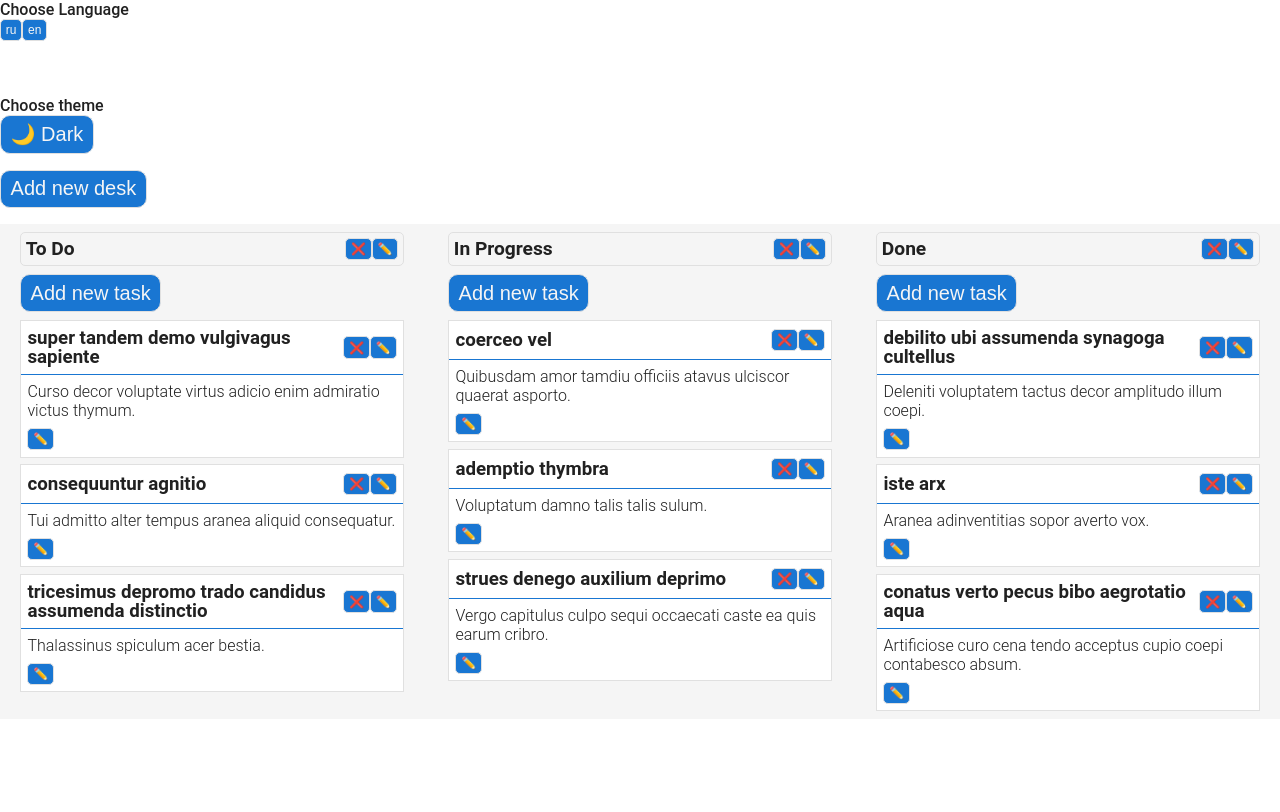
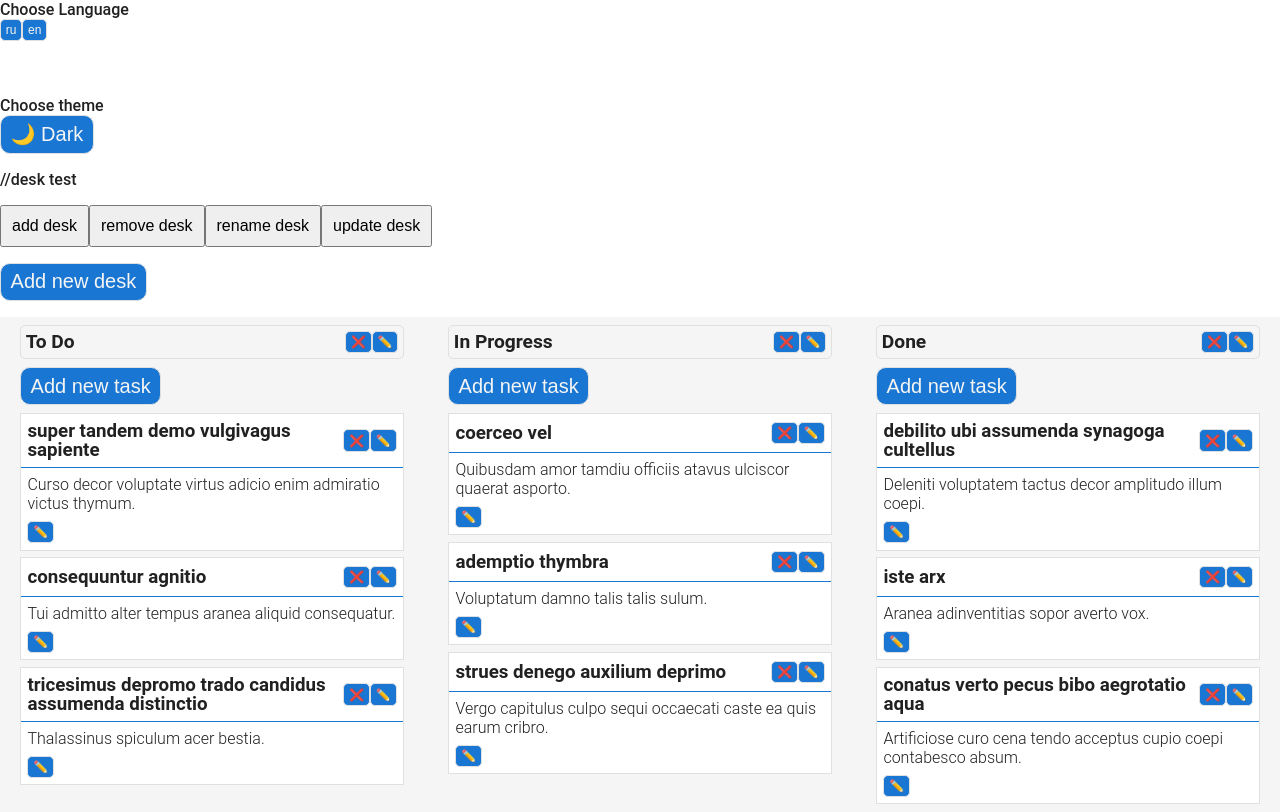
Before and after one commit to Podexus23/kanban, a React (Vite) app: page / in a window 1280 px wide. Built offline with nearby package versions, Linux system fonts and the light colour scheme.

Commit message:
feat: preps for desk redux move

```diff
--- a/src/App.jsx
+++ b/src/App.jsx
@@ -8,6 +8,13 @@ import DesksPlace from "./features/DesksPlace/DesksPlace.jsx";
 import Button from "./components/Button.jsx";
 import useLocalStorage from "./hooks/useLocalStorage.jsx";
 import { initializeTheme, toggleTheme } from "./features/theme/themeSlice.js";
+import {
+  addDesk,
+  initializeDesksData,
+  removeDesk,
+  renameDesk,
+  updateDeskData,
+} from "./features/DesksPlace/desksSlice.js";
 
 const makeTask = () => {
   return {
@@ -33,17 +40,19 @@ const initDesks = [
 ];
 
 function App() {
-  const [lng, setLng] = useLocalStorage("doska_lng", "en");
+  const [_, setLng] = useLocalStorage("doska_lng", "en");
   const [deskData, setDeskData] = useLocalStorage("doska_data", initDesks);
   const { t, i18n } = useTranslation();
 
-  // const stateData = useSelector((state) => state.desks);
   const { theme } = useSelector((state) => state.theme);
+  const { desks } = useSelector((state) => state.desks);
   const dispatch = useDispatch();
 
   useEffect(() => {
     dispatch(initializeTheme());
+    dispatch(initializeDesksData());
   }, [dispatch]);
+  console.log(desks);
 
   return (
     <div className={styles.app}>
@@ -80,7 +89,45 @@ function App() {
           }}
         />
       </div>
-
+      //desk test
+      <div>
+        <button
+          style={{ padding: "10px", fontSize: "1rem" }}
+          onClick={() => {
+            dispatch(addDesk({ name: "some new desk", data: [] }));
+          }}
+        >
+          add desk
+        </button>
+        <button
+          style={{ padding: "10px", fontSize: "1rem" }}
+          onClick={() => {
+            dispatch(removeDesk("To Do"));
+          }}
+        >
+          remove desk
+        </button>
+        <button
+          style={{ padding: "10px", fontSize: "1rem" }}
+          onClick={() => {
+            dispatch(renameDesk("To Do", "To Done"));
+          }}
+        >
+          rename desk
+        </button>
+        <button
+          style={{ padding: "10px", fontSize: "1rem" }}
+          onClick={() => {
+            dispatch(
+              updateDeskData("Done", [
+                { text: "some data", title: "this is title", id: "this is id" },
+              ])
+            );
+          }}
+        >
+          update desk
+        </button>
+      </div>
       <DesksPlace desks={deskData} onSetDesk={setDeskData} />
     </div>
   );
--- a/src/features/DesksPlace/DesksPlace.jsx
+++ b/src/features/DesksPlace/DesksPlace.jsx
@@ -14,15 +14,17 @@ function DesksPlace({ desks, onSetDesk }) {
   const deskNames = desks.map((desk) => desk.name);
 
   //desk management
-  function handleAddNewDesk(e) {
+  function handleAddNewDesk() {
     onSetDesk((desks) => [
       ...desks,
       { name: `${t("desk.newDeskTitle")}${desks.length}`, data: [] },
     ]);
   }
+
   function handleDeleteDesk(id) {
     onSetDesk((desks) => desks.filter((desk) => desk.name !== id));
   }
+
   function handleRenameDeskTitle(oldName, newName) {
     onSetDesk((desks) =>
       desks.map((desk) => {
@@ -34,7 +36,6 @@ function DesksPlace({ desks, onSetDesk }) {
 
   //обновлять такски
   const handleDeskUpdate = (deskName, data) => {
-    console.log(data);
     const newDesks = desks.map((desk) => {
       if (desk.name === deskName) {
         desk.data = data;
--- a/src/features/DesksPlace/desksSlice.js
+++ b/src/features/DesksPlace/desksSlice.js
@@ -1,5 +1,5 @@
 import { faker } from "@faker-js/faker";
-import { createSlice } from "@reduxjs/toolkit";
+import { createAsyncThunk, createSlice } from "@reduxjs/toolkit";
 
 const makeTask = () => {
   return {
@@ -9,33 +9,124 @@ const makeTask = () => {
   };
 };
 
+// const initialState = {
+//   desks: [
+//     {
+//       name: "To Do",
+//       data: [...Array.from({ length: 3 }, () => makeTask())],
+//     },
+//     {
+//       name: "In Progress",
+//       data: [...Array.from({ length: 3 }, () => makeTask())],
+//     },
+//     {
+//       name: "Done",
+//       data: [...Array.from({ length: 3 }, () => makeTask())],
+//     },
+//   ],
+// };
+
 const initialState = {
   desks: [
     {
       name: "To Do",
-      data: [...Array.from({ length: 3 }, () => makeTask())],
+      data: [],
     },
     {
       name: "In Progress",
-      data: [...Array.from({ length: 3 }, () => makeTask())],
+      data: [],
     },
     {
       name: "Done",
-      data: [...Array.from({ length: 3 }, () => makeTask())],
+      data: [],
     },
   ],
 };
+
+const saveToLocalStorage = (state) => {
+  try {
+    console.log("hi");
+    localStorage.setItem("kan_data", JSON.stringify(state));
+  } catch (error) {
+    console.error("LocalStorage save Error: ", error);
+  }
+};
+
+export const initializeDesksData = createAsyncThunk(
+  "desks/initialize",
+  async (_, { getState }) => {
+    const { desks } = getState().desks;
+    const desksLoc = localStorage.getItem("kan_data");
+    return desksLoc ? JSON.parse(desksLoc) : desks;
+  }
+);
 
 export const desksSlice = createSlice({
   name: "desks",
   initialState,
   reducers: {
-    addDesk: (state, action) => state.desks.push(action.payload),
-    removeDesk: (state, action) =>
-      state.desks.filter((desk) => desk.id != action.payload),
+    addDesk: {
+      reducer: (state, action) => {
+        state.desks.push(action.payload);
+      },
+      prepare(data) {
+        return {
+          payload: data,
+          meta: { save: true },
+        };
+      },
+    },
+    removeDesk: {
+      reducer: (state, action) => {
+        state.desks = state.desks.filter(
+          (desk) => desk.name !== action.payload
+        );
+      },
+      prepare(data) {
+        return {
+          payload: data,
+          meta: { save: true },
+        };
+      },
+    },
+    renameDesk: {
+      reducer(state, action) {
+        const { oldName, newName } = action.payload;
+        state.desks.forEach((desk) => {
+          if (desk.name === oldName) desk.name = newName;
+        });
+      },
+      prepare(oldName, newName) {
+        return {
+          payload: { oldName, newName },
+          meta: { save: true },
+        };
+      },
+    },
+    updateDeskData: {
+      reducer(state, action) {
+        const { deskName, data } = action.payload;
+        const desk = state.desks.find((desk) => desk.name === deskName);
+        desk.data = data;
+      },
+      prepare(deskName, data) {
+        return { payload: { deskName, data }, meta: { save: true } };
+      },
+    },
+  },
+  extraReducers: (builder) => {
+    builder
+      .addCase(initializeDesksData.fulfilled, (state, action) => {
+        state.desks = action.payload;
+      })
+      .addMatcher(
+        (action) => action.meta?.save,
+        (state) => saveToLocalStorage(state.desks)
+      );
   },
 });
 
-export const { addDesk, removeDesk } = desksSlice.actions;
+export const { addDesk, removeDesk, renameDesk, updateDeskData } =
+  desksSlice.actions;
 
 export default desksSlice.reducer;
--- a/src/features/desk/Desk.jsx
+++ b/src/features/desk/Desk.jsx
@@ -122,7 +122,6 @@ function Desk({
   };
 
   const handleEditTask = (id, type, data) => {
-    console.log(id, type, data);
     const newTasks = [...tasks];
     const task = newTasks.find((task) => task.id === id);
     if (!task) return tasks;
--- a/src/features/theme/themeSlice.js
+++ b/src/features/theme/themeSlice.js
@@ -32,7 +32,6 @@ export const themeSlice = createSlice({
   extraReducers: (builder) => {
     builder
       .addCase(toggleTheme.fulfilled, (state, action) => {
-        console.log(action);
         state.theme = action.payload;
       })
       .addCase(initializeTheme.fulfilled, (state, action) => {
```
